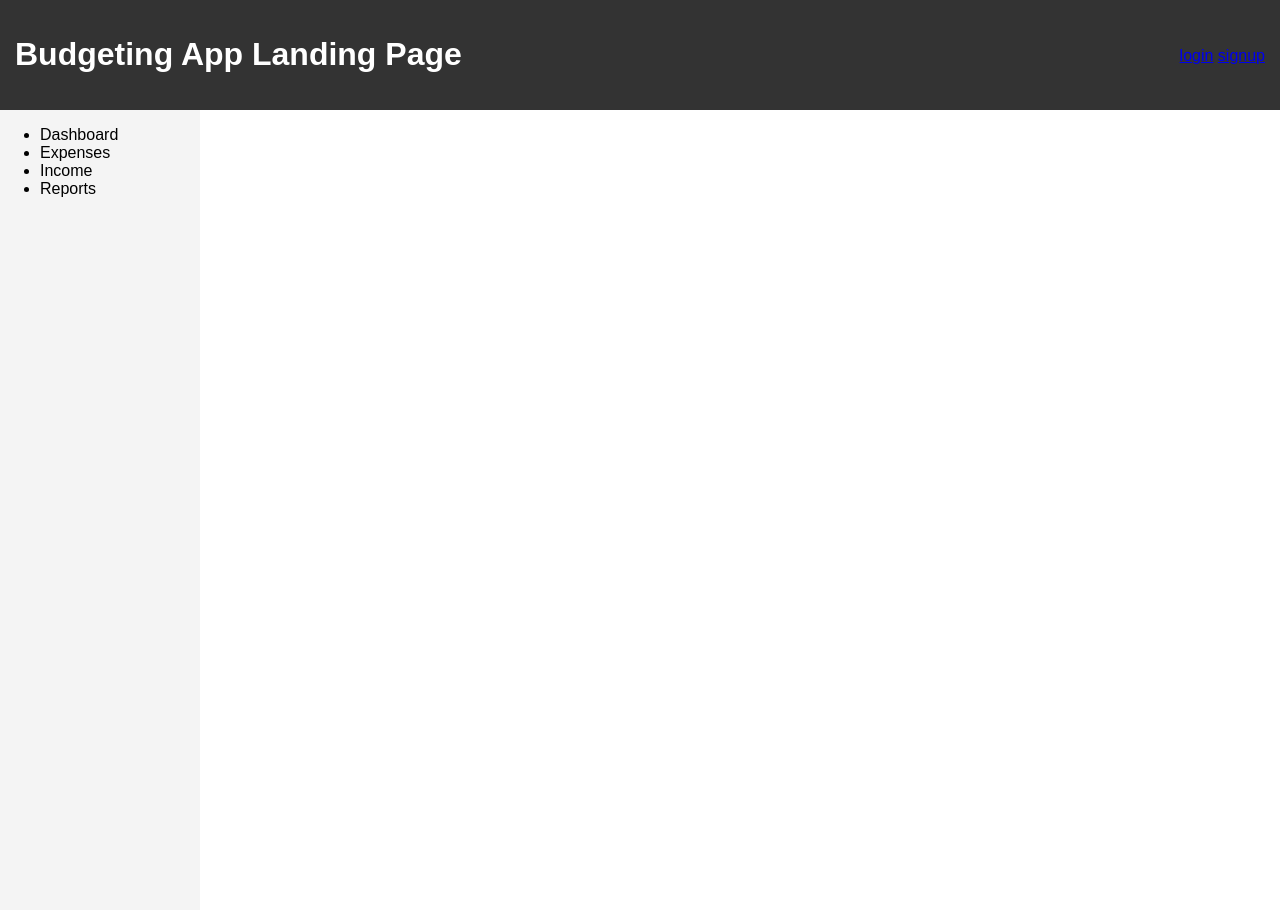
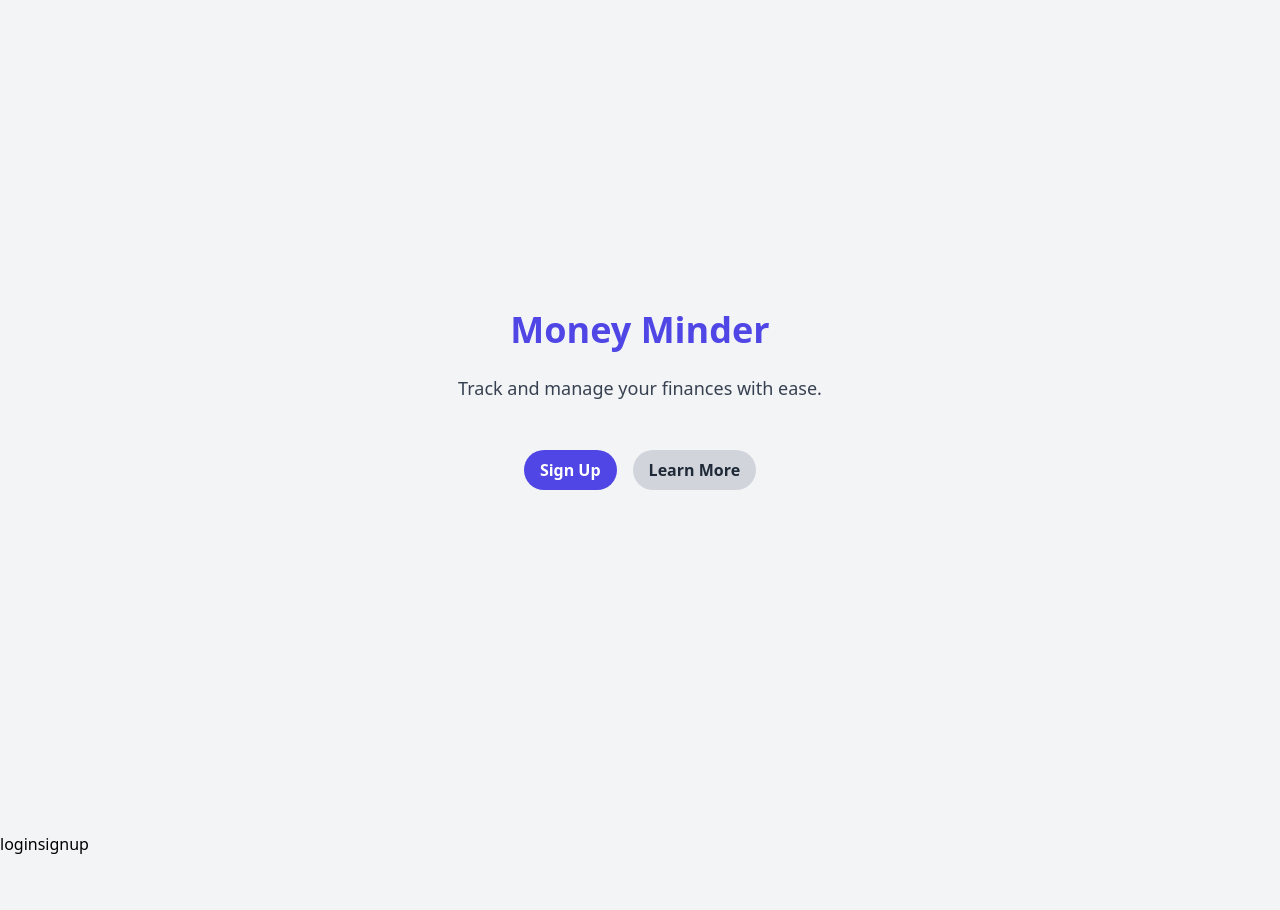
Before and after one commit to CaptainVee/money_minder, a Django app: page / in a window 1280 px wide. After the commit the page ends 854 px from the top, so only its background shows below. Run offline with Django 4.2, Linux system fonts and the light colour scheme.

Commit message:
built landing page and added tailwind to authentication pages

```diff
--- a/dashboard/views.py
+++ b/dashboard/views.py
@@ -30,14 +30,13 @@ User = get_user_model()
 
 
 
-
 def home(request):
     if request.user.is_authenticated:
         return render(request, "dashboard/dashboard.html", {})
     else:
         return render(request, "landing_page.html", {})
 
-
+@login_required
 def connect(request, user_id):
     user = get_object_or_404(User, id=user_id)
     context = {
@@ -93,7 +92,7 @@ def collect(request, user_id):
     return redirect('accounts')
 
 
-
+@login_required
 def get_live_data(request):
 
     bank_accounts = BankAccount.objects.filter(user=request.user)
@@ -139,7 +138,7 @@ def get_live_data(request):
             )
 
     return redirect('dashboard')
-
+@login_required
 def dashboard(request):
     accounts = BankAccount.objects.filter(user=request.user)
     networth = sum(account.account_balance for account in accounts)
@@ -195,7 +194,7 @@ def dashboard(request):
     return render(request, 'dashboard/dashboard.html', context)
 
 
-
+@login_required
 def budget(request):
     budgets = Budget.objects.filter(user=request.user)
     if request.method == 'POST':
@@ -209,7 +208,7 @@ def budget(request):
         form = BudgetForm()
     return render(request, 'dashboard/budget.html', {'budgets': budgets, 'form': form})
 
-
+@login_required
 def update_transaction(request, transaction_id):
     transaction = get_object_or_404(Transaction, pk=transaction_id)
     budget_id = request.POST.get('budget')
@@ -218,12 +217,12 @@ def update_transaction(request, transaction_id):
     transaction.save()
     return HttpResponse(f"{transaction.budget.title}")
 
-
+@login_required
 def accounts(request):
     accounts = BankAccount.objects.filter(user=request.user)
     return render(request, 'dashboard/account.html', {'accounts': accounts})
 
-
+@login_required
 def tester(request):
     return render(request, "dashboard/cow.html", {})
 
--- a/requirements.txt
+++ b/requirements.txt
@@ -21,3 +21,5 @@ requests-oauthlib
 sqlparse
 typing_extensions
 urllib3
+
+#  Django-3.2.22 PyJWT-2.8.0 asgiref-3.7.2 certifi-2023.7.22 cffi-1.15.1 charset-normalizer-3.3.1 cryptography-41.0.5 defusedxml-0.7.1 dj-database-url-2.1.0 django-allauth-0.58.1 django-environ-0.11.2 gunicorn-21.2.0 idna-3.4 importlib-metadata-6.7.0 oauthlib-3.2.2 packaging-23.2 psycopg2-binary-2.9.9 pycparser-2.21 python3-openid-3.2.0 pytz-2023.3.post1 requests-2.31.0 requests-oauthlib-1.3.1 sqlparse-0.4.4 typing-extensions-4.7.1 urllib3-2.0.7 zipp-3.15.0
--- a/templates/account/base.html
+++ b/templates/account/base.html
@@ -6,13 +6,14 @@
     <meta http-equiv="X-UA-Compatible" content="IE=edge">
     <meta name="viewport" content="width=device-width, initial-scale=1.0">
     <meta name="google-signin-client_id" content="YOUR_CLIENT_ID.apps.googleusercontent.com">
+    <link href="https://cdn.jsdelivr.net/npm/tailwindcss@2.2.16/dist/tailwind.min.css" rel="stylesheet">
     <link href="https://fonts.googleapis.com/css2?family=Mulish:wght@400;600&display=swap" rel="stylesheet">
     <link rel="stylesheet" href="{% static 'css/account.css' %}">
 
-    <title>Tollgator: Login</title>
+    <title>Money Minder: Login</title>
 </head>
 <body>
-    <h1><a href="">Money Minder</a></h1>
+    <h1 class="text-4xl font-bold mb-6 text-center text-indigo-600"><a href="{% url 'home' %}">Money Minder</a></h1>
     <div class="center">
 
         {% block content %}{% endblock %}
--- a/templates/landing_page.html
+++ b/templates/landing_page.html
@@ -1,54 +1,30 @@
 <!DOCTYPE html>
 <html lang="en">
+
 <head>
-<meta charset="UTF-8">
-<meta name="viewport" content="width=device-width, initial-scale=1.0">
-<style>
-  body {
-    font-family: Arial, sans-serif;
-    margin: 0;
-    padding: 0;
-  }
-  .navbar {
-    background-color: #333;
-    color: #fff;
-    padding: 15px;
-    text-align: center;
-  }
-  .sidebar {
-    background-color: #f4f4f4;
-    float: left;
-    width: 200px;
-    height: 100vh;
-  }
-  .content {
-    margin-left: 200px;
-    padding: 20px;
-    overflow-y: scroll;
-  }
-</style>
+    <meta charset="UTF-8">
+    <meta name="viewport" content="width=device-width, initial-scale=1.0">
+    <link href="https://cdn.jsdelivr.net/npm/tailwindcss@2.2.16/dist/tailwind.min.css" rel="stylesheet">
+    <title>Money Minder</title>
 </head>
-<body>
-  <div class="navbar">
-    <div class="flex" style="display: flex; justify-content: space-between;">
-        <h1>Budgeting App Landing Page</h1>
-        <div class="flex" style="margin-top: 32px;">
-            <a href="{% url 'account_login' %}">login</a>
-            <a href="{% url 'account_signup' %}">signup</a>
+
+<body class="bg-gray-100">
+
+    <div class="flex flex-col items-center justify-center h-screen">
+        <h1 class="text-4xl font-bold mb-6 text-center text-indigo-600">Money Minder</h1>
+        <p class="text-lg text-gray-700 mb-12 text-center">Track and manage your finances with ease.</p>
+        <div class="flex items-center justify-center">
+            <a href="{% url 'account_signup' %}" class="bg-indigo-600 hover:bg-indigo-700 text-white font-bold py-2 px-4 rounded-full mr-4">Sign Up</a>
+            <a href="{% url 'account_login' %}" class="bg-gray-300 hover:bg-gray-400 text-gray-800 font-bold py-2 px-4 rounded-full">Learn More</a>
         </div>
     </div>
-  </div>
-  <div class="sidebar">
-    <ul>
-      <li>Dashboard</li>
-      <li>Expenses</li>
-      <li>Income</li>
-      <li>Reports</li>
 
-    </ul>
-  </div>
-  <div class="content">
-    {% block content %}{% endblock %}
-    </div>
 </body>
+
 </html>
+
+
+        <div class="flex" style="margin-top: 32px;">
+            <a href="">login</a>
+            <a href="">signup</a>
+        </div>
```
Also changed, not shown: templates/base.html (+1 -10 lines).
